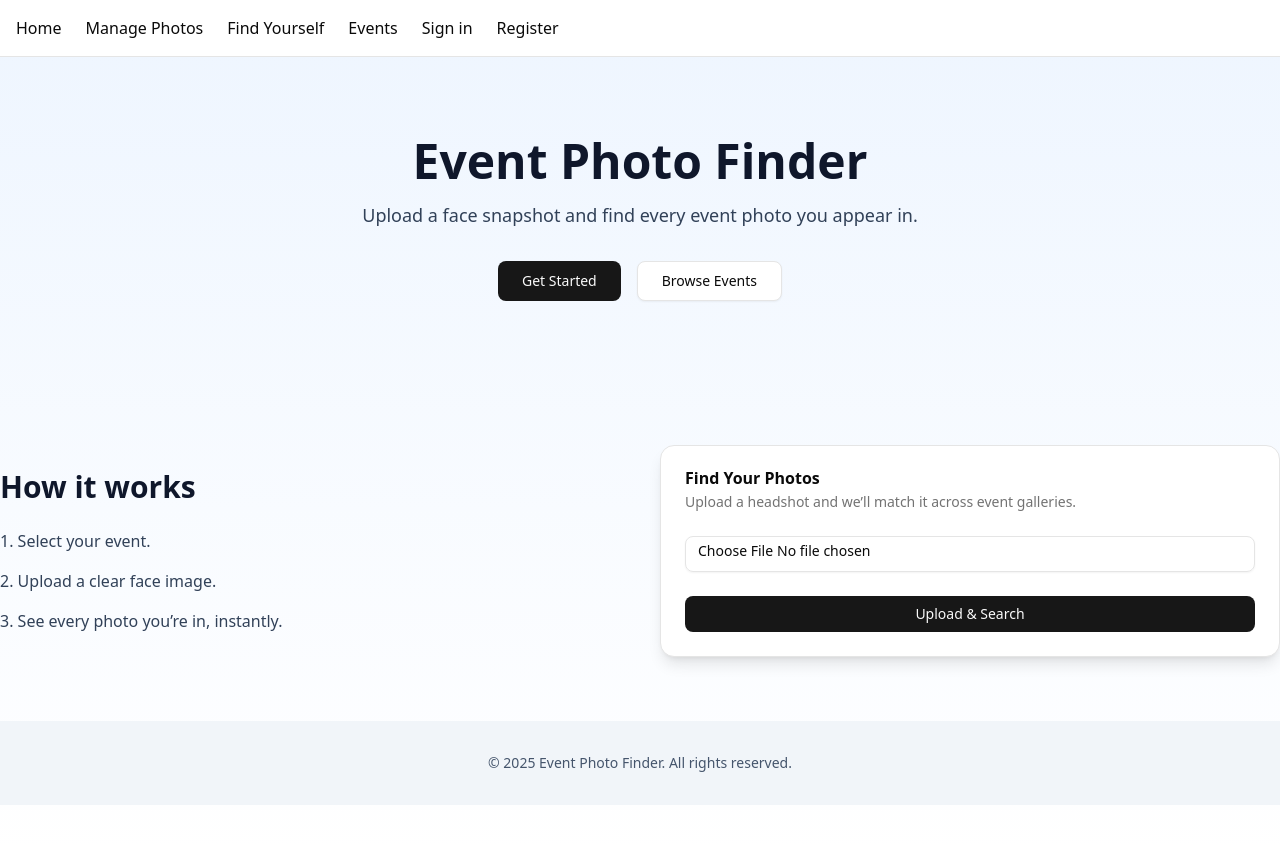
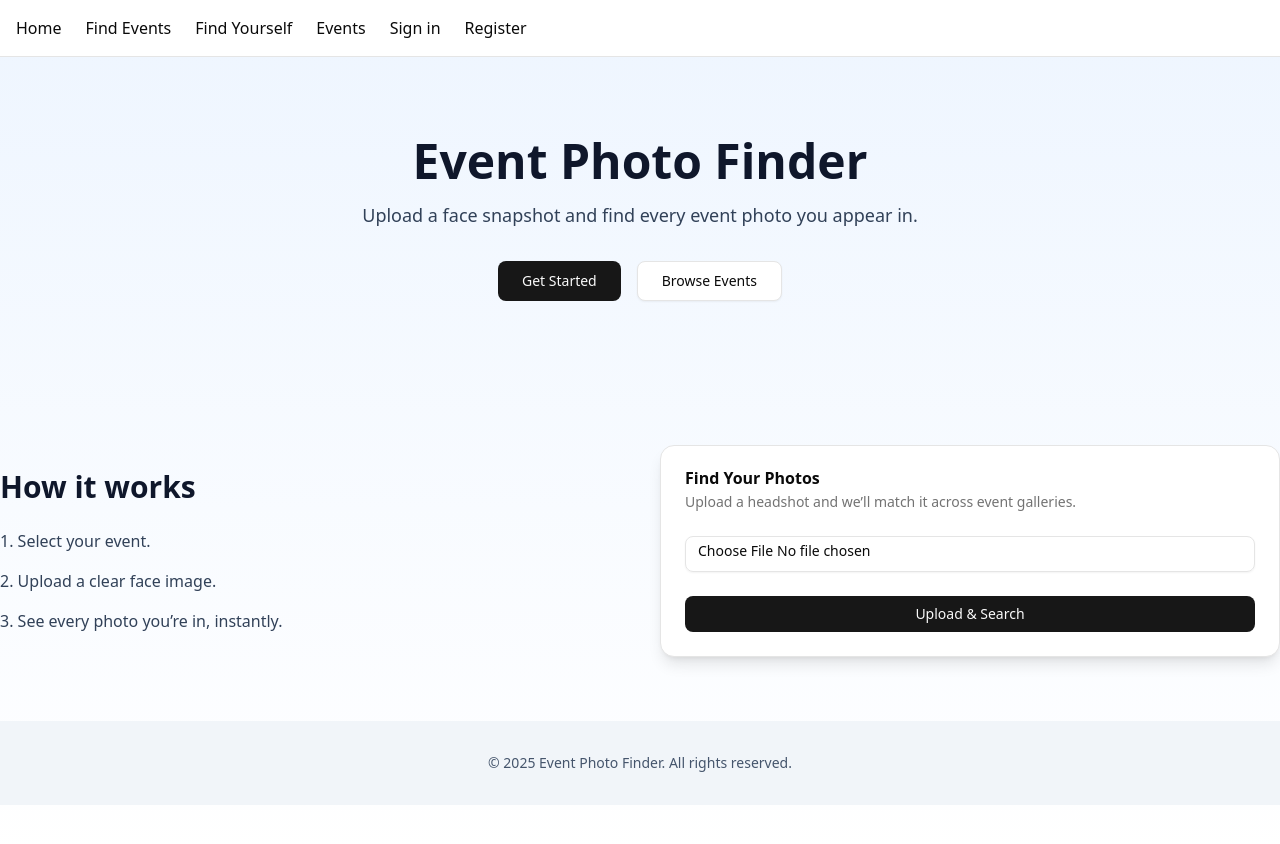
Before and after one commit to maximerochat/FindMyPix, a Next.js app in the folder event-photo-finder/: page / in a window 1280 px wide. Shown: the top 844 px of the page. Built offline with nearby package versions, Linux system fonts and the light colour scheme; no server answers.

Commit message:
reorganised the nav bar

```diff
--- a/event-photo-finder/src/app/layout.tsx
+++ b/event-photo-finder/src/app/layout.tsx
@@ -31,8 +31,8 @@
                   Home
                 </Link>
 
-                <Link href="/manage" className="font-medium hover:underline">
-                  Manage Photos
+                <Link href="/list" className="font-medium hover:underline">
+                  Find Events
                 </Link>
                 <Link href="/search" className="font-medium hover:underline">
                   Find Yourself
--- a/event-photo-finder/src/app/list/[[...eventId]]/page.tsx
+++ b/event-photo-finder/src/app/list/[[...eventId]]/page.tsx
@@ -46,7 +46,7 @@
             <Card
               key={evt.id}
               className="cursor-pointer"
-              onClick={() => router.push(`/events/${evt.id}/search`)}
+              onClick={() => router.push(`/events/${evt.id}`)}
             >
               <CardHeader>
                 <CardTitle>{format(new Date(evt.date), 'PPP')}</CardTitle>
```
